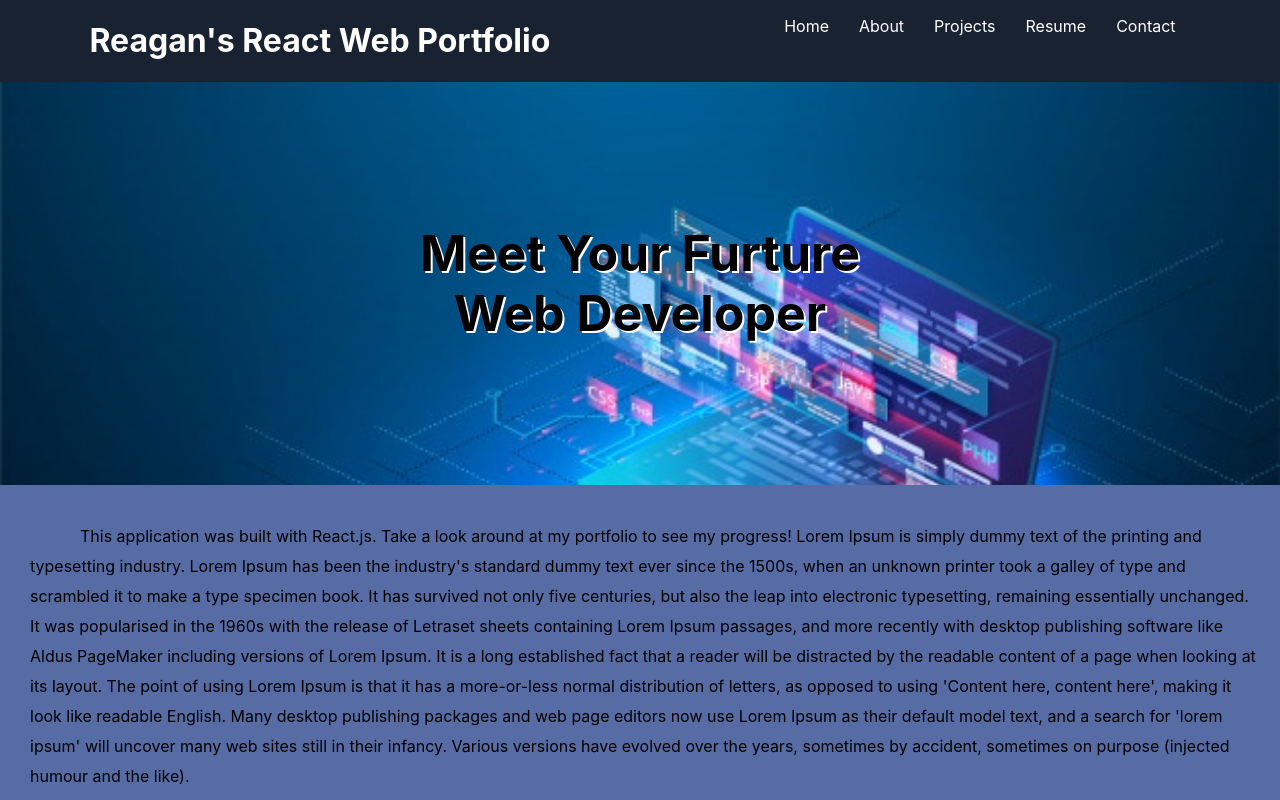
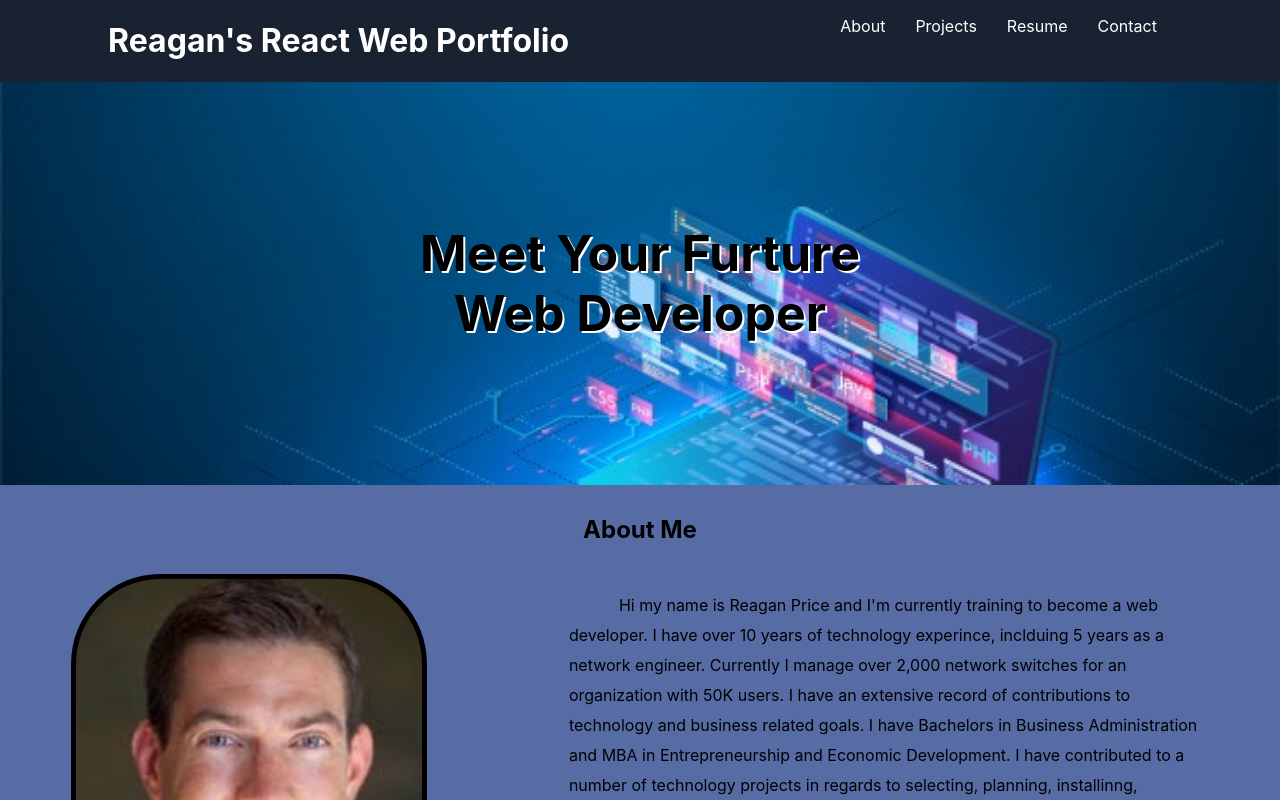
Before and after one commit to rprice000/react-portfolio, a React (Create React App) app: page / in a window 1280 px wide. Shown: the top 800 px of the page. Built offline with nearby package versions, Linux system fonts and the light colour scheme.

Commit message:
fixed home/about landing page issue

```diff
--- a/src/components/About/index.js
+++ b/src/components/About/index.js
@@ -3,6 +3,11 @@ import React from 'react';
 const About = () => {
     return (
       <div className="about">
+        <section className="hero">
+          <div>
+            <h1>Meet Your Furture Web Developer</h1>
+          </div>
+        </section>
         <h2>About Me</h2>
 
         <div id="about-content">
--- a/src/components/Home/index.js
+++ /dev/null
@@ -1,41 +0,0 @@
-import React from 'react';
-
-const Home = () => {
-    return (
-      <div className="hero-section">
-        <section className="hero">
-          <div>
-            <h1>Meet Your Furture Web Developer</h1>
-          </div>
-        </section>
-
-        <div id="home-content">
-          <p>
-            This application was built with React.js. Take a look around at my
-            portfolio to see my progress! Lorem Ipsum is simply dummy text of
-            the printing and typesetting industry. Lorem Ipsum has been the
-            industry's standard dummy text ever since the 1500s, when an unknown
-            printer took a galley of type and scrambled it to make a type
-            specimen book. It has survived not only five centuries, but also the
-            leap into electronic typesetting, remaining essentially unchanged.
-            It was popularised in the 1960s with the release of Letraset sheets
-            containing Lorem Ipsum passages, and more recently with desktop
-            publishing software like Aldus PageMaker including versions of Lorem
-            Ipsum. It is a long established fact that a reader will be
-            distracted by the readable content of a page when looking at its
-            layout. The point of using Lorem Ipsum is that it has a more-or-less
-            normal distribution of letters, as opposed to using 'Content here,
-            content here', making it look like readable English. Many desktop
-            publishing packages and web page editors now use Lorem Ipsum as
-            their default model text, and a search for 'lorem ipsum' will
-            uncover many web sites still in their infancy. Various versions have
-            evolved over the years, sometimes by accident, sometimes on purpose
-            (injected humour and the like).
-          </p>
-        </div>
-      </div>
-    );
-}
-
-
-export default Home;
--- a/src/components/Nav/NavigatePortfolio.js
+++ b/src/components/Nav/NavigatePortfolio.js
@@ -3,14 +3,13 @@ import React, { useState } from 'react';
 
 
 import NavTabs from './index';
-import Home from '../Home';
 import About from '../About';
 import Projects from '../Projects';
 import Contact from '../Contact';
 import Resume from '../Resume'
 
 function NavigatePortfolio() {
-  const [currentPage, handlePageChange] = useState('Home');
+  const [currentPage, handlePageChange] = useState('About');
 
   const renderPage = () => {
     // Add a switch statement that will return the appropriate component of the 'currentPage'
@@ -20,7 +19,7 @@ function NavigatePortfolio() {
       case "Projects":   return  (<Projects />);
       case "Resume":  return  (<Resume />);
       case "Contact": return (<Contact />);
-      default:      return (<Home />)
+      default:      return (<About />)
    }
   };
 
--- a/src/components/Nav/index.js
+++ b/src/components/Nav/index.js
@@ -2,7 +2,7 @@ import React from 'react';
 import Header from '../Header/index';
 
 function Nav(props) {
-    const tabs = ['Home', 'About', 'Projects', 'Resume', 'Contact'];
+    const tabs = [ 'About', 'Projects', 'Resume', 'Contact'];
 
     return (
       <div id="page-header">
--- a/src/index.css
+++ b/src/index.css
@@ -96,7 +96,7 @@ code {
 /* ABOUT SECTION STYLING START */
 .about {
   background-color: var(--third-color);
-  padding: 50px 0;
+  padding-bottom: 50px;
 }
 
 .about h2 {
```
Also changed, not shown: src/components/Contact/test.html (deleted).
